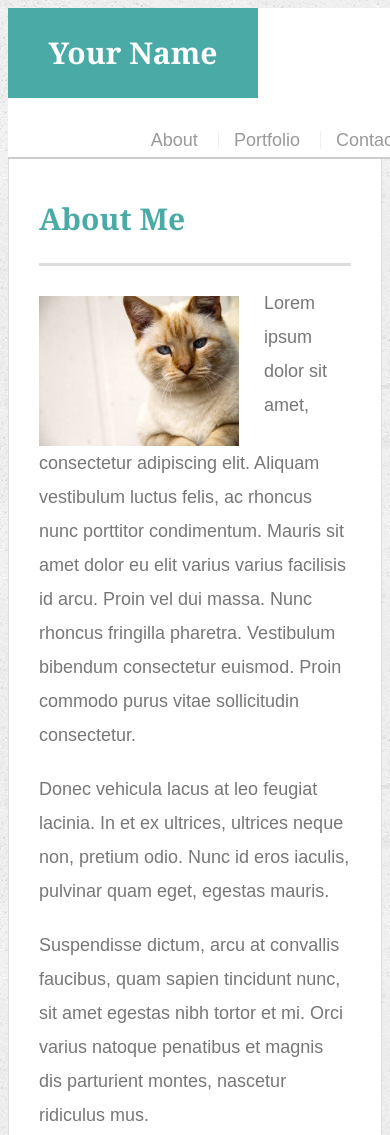
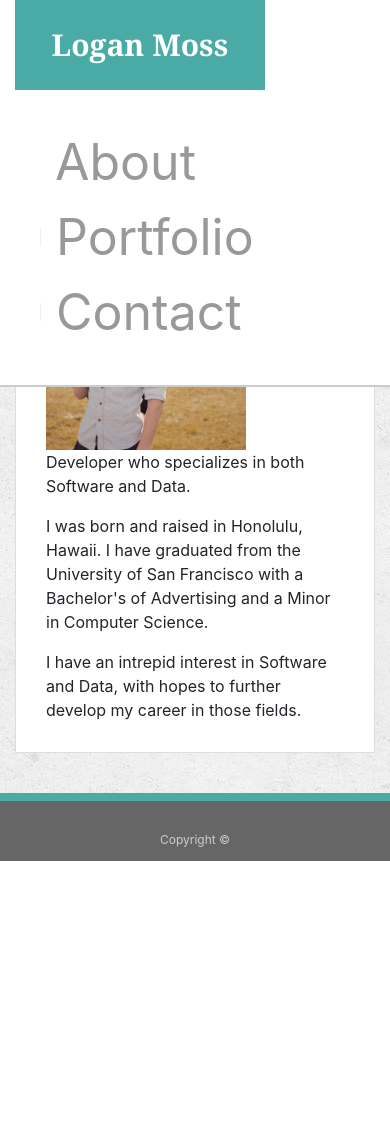
Before and after one commit to Loganrdj/HW-Responsiveness, a plain HTML site: page index.html in a window 390 px wide. Shown: the top 1135 px of the page. After the commit the page ends 861 px from the top, so only its background shows below. Drawn offline with nearby package versions, Linux system fonts and the light colour scheme.

Commit message:
Added some responsivity rules

```diff
--- a/assets/css/style.css
+++ b/assets/css/style.css
@@ -56,7 +56,7 @@ h3 {
   position: fixed;
   z-index: 99;
   width: 100%;
-  margin: 0 0 30px;
+  margin: 0 0 30px 0;
   overflow: auto;
   color: #ffffff;
   background: #ffffff;
@@ -80,6 +80,8 @@ h3 {
 nav {
   float: right;
   margin-top: 25px;
+  margin-bottom:25px;
+
 }
 
 nav a {
@@ -215,3 +217,54 @@ input[type=submit] {
   background: #4aaaa5;
   border: 0 none;
 }
+
+@media (max-width: 980px){
+  .content-wrap {
+    width: 900px;
+  }
+  nav {
+    width: 100%;
+    font-size: 50px;
+    padding: 10px;
+  }
+  h1{
+    font-size: 70px;
+  }
+  .work{
+    width: 100%;
+  }
+}
+
+@media (max-width: 760px){
+  .content-wrap {
+    width: 760px;
+  }
+  nav {
+    width: 100%;
+    font-size: 50px;
+    padding: 10px;
+  }
+  h1{
+    font-size: 70px;
+  }
+  .work{
+    width: 100%;
+  }
+}
+
+@media (max-width: 600px){
+  .content-wrap {
+    width: 600px;
+  }
+  nav {
+    width: 100%;
+    font-size: 50px;
+    padding: 10px;
+  }
+  h1{
+    font-size: 70px;
+  }
+  .work{
+    width: 100%;
+  }
+}
--- a/index.html
+++ b/index.html
@@ -3,15 +3,20 @@
 
 <head>
   <meta charset="UTF-8">
-  <title>About | Your Name</title>
+  <title>About | Logan Moss</title>
   <link rel="stylesheet" type="text/css" href="assets/css/style.css">
+
+  <meta name="viewport" content="width=device-width, initial-scale=1">
+
+  <!-- Bootstrap CSS -->
+  <link rel="stylesheet" href="https://maxcdn.bootstrapcdn.com/bootstrap/4.0.0/css/bootstrap.min.css" integrity="sha384-Gn5384xqQ1aoWXA+058RXPxPg6fy4IWvTNh0E263XmFcJlSAwiGgFAW/dAiS6JXm" crossorigin="anonymous">
 </head>
 
 <body>
 
   <header id="masthead">
     <div class="container">
-      <a href="index.html" id="logo">Your Name</a>
+      <a href="index.html" id="logo">Logan Moss</a>
       <nav>
         <a href="index.html">About</a>
         <a href="portfolio.html">Portfolio</a>
@@ -24,13 +29,13 @@
     <section class="main-section">
       <h1>About Me</h1>
 
-      <img src="assets/images/cat.jpg" class="auth-image" alt="Your Name">
+      <img src="assets/images/LinkedIn Photo.jpg" class="auth-image" alt="Logan LinkedIn">
 
-      <p>Lorem ipsum dolor sit amet, consectetur adipiscing elit. Aliquam vestibulum luctus felis, ac rhoncus nunc porttitor condimentum. Mauris sit amet dolor eu elit varius varius facilisis id arcu. Proin vel dui massa. Nunc rhoncus fringilla pharetra. Vestibulum bibendum consectetur euismod. Proin commodo purus vitae sollicitudin consectetur.</p>
+      <p>My name is Logan Moss. I am a Software Developer who specializes in both Software and Data.</p>
 
-      <p>Donec vehicula lacus at leo feugiat lacinia. In et ex ultrices, ultrices neque non, pretium odio. Nunc id eros iaculis, pulvinar quam eget, egestas mauris.</p>
+      <p>I was born and raised in Honolulu, Hawaii. I have graduated from the University of San Francisco with a Bachelor's of Advertising and a Minor in Computer Science.</p>
 
-      <p>Suspendisse dictum, arcu at convallis faucibus, quam sapien tincidunt nunc, sit amet egestas nibh tortor et mi. Orci varius natoque penatibus et magnis dis parturient montes, nascetur ridiculus mus.</p>
+      <p>I have an intrepid interest in Software and Data, with hopes to further develop my career in those fields.</p>
 
     </section>
 
```
Also changed, not shown: contact.html (+1 -1 lines), portfolio.html (+1 -1 lines), assets/images/LinkedIn Photo.jpg (added), assets/images/cat.jpg (deleted).
